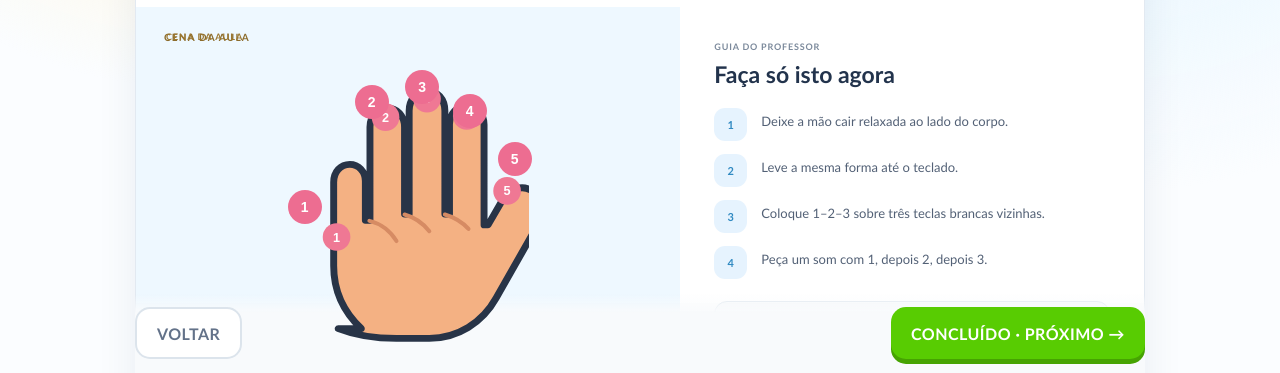
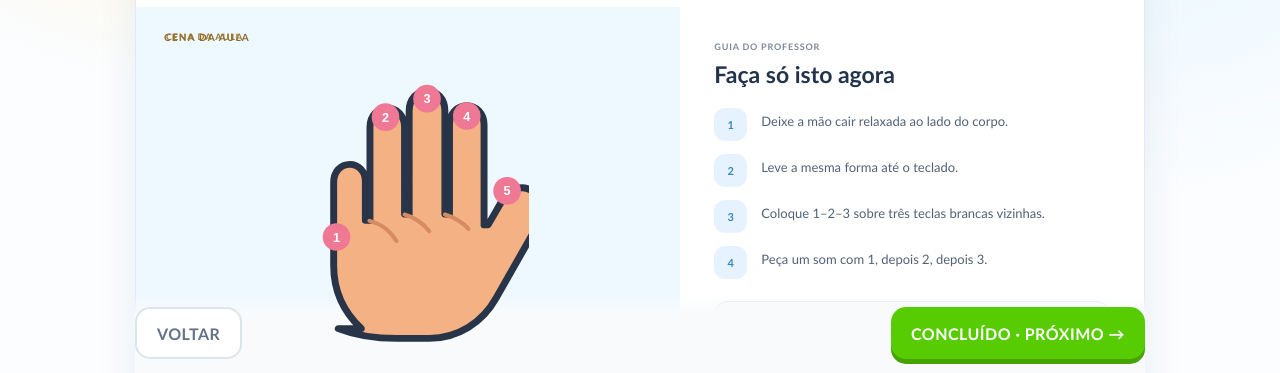
Before and after one commit to yuranicango-sketch/Luwipi, a Next.js app: page /aulas/5-8/1 in a window 1280 px wide. Both pictures are taken after a click on the button "CONCLUÍDO · PRÓXIMO →". Shown: the part 425-798 px from the top of the page. Built offline with nearby package versions, Linux system fonts and the light colour scheme; no server answers.

Commit message:
Remove duplicate finger number overlays

```diff
--- a/components/lesson-visual.tsx
+++ b/components/lesson-visual.tsx
@@ -10,7 +10,7 @@ export function LessonVisual({stepId,icon,title,age,accent,instruction=""}:Props
  const kind=/dedo|mão|mao|polegar|indicador/.test(w)?"hands":/ritmo|batid|palma|pulso|tambor/.test(w)?"rhythm":/grave|agudo|grandão|pequenino|elefante|passarinho/.test(w)?"highlow":/ouvi|escut|som escondido/.test(w)?"listen":/rápid|rapido|devagar|trem/.test(w)?"tempo":/forte|suave|leão|leao|coelh/.test(w)?"dynamics":/subir|descer|escada/.test(w)?"direction":/cor|caminho/.test(w)?"colors":stepId==="activity"?"game":stepId==="create"||stepId==="checkpoint"?"create":stepId==="close"?"celebrate":"story";
  return <div className={styles.visual} style={{"--accent":accent} as CSSProperties} aria-label={`Cena da etapa: ${title}`}>
   <div className={styles.sceneLabel}>CENA DA AULA</div>
-  {kind==="hands"&&<div className={styles.assetScene}><div className={styles.handWrap}><img src={A.hand} alt="Mão aberta"/><i className={styles.f1}>1</i><i className={styles.f2}>2</i><i className={styles.f3}>3</i><i className={styles.f4}>4</i><i className={styles.f5}>5</i></div><b>1 POLEGAR · 2 INDICADOR · 3 MÉDIO · 4 ANELAR · 5 MÍNIMO</b></div>}
+  {kind==="hands"&&<div className={styles.assetScene}><div className={styles.handWrap}><img src={A.hand} alt="Mão aberta com dedos numerados"/></div><b>1 POLEGAR · 2 INDICADOR · 3 MÉDIO · 4 ANELAR · 5 MÍNIMO</b></div>}
   {kind==="highlow"&&<div className={styles.highlow}><div><span className={styles.assetEmoji}>🐘</span><small>{young?"SOM GRANDÃO":"GRAVE"}</small></div><strong>♪</strong><div><span className={styles.assetEmoji}>🐦</span><small>{young?"SOM PEQUENINO":"AGUDO"}</small></div></div>}
   {kind==="rhythm"&&<div className={styles.assetScene}><div className={styles.assetEmoji}>🥁</div><div className={styles.beats}><i/><i/><i/><i/></div><b>OUVE · SENTE · REPETE</b></div>}
   {kind==="listen"&&<div className={styles.assetScene}><div className={styles.symbol}>👂</div><div className={styles.waves}><i/><i/><i/><i/></div><b>{young?"ESCUTA A SURPRESA":"ESCUTA PRIMEIRO"}</b></div>}
```
